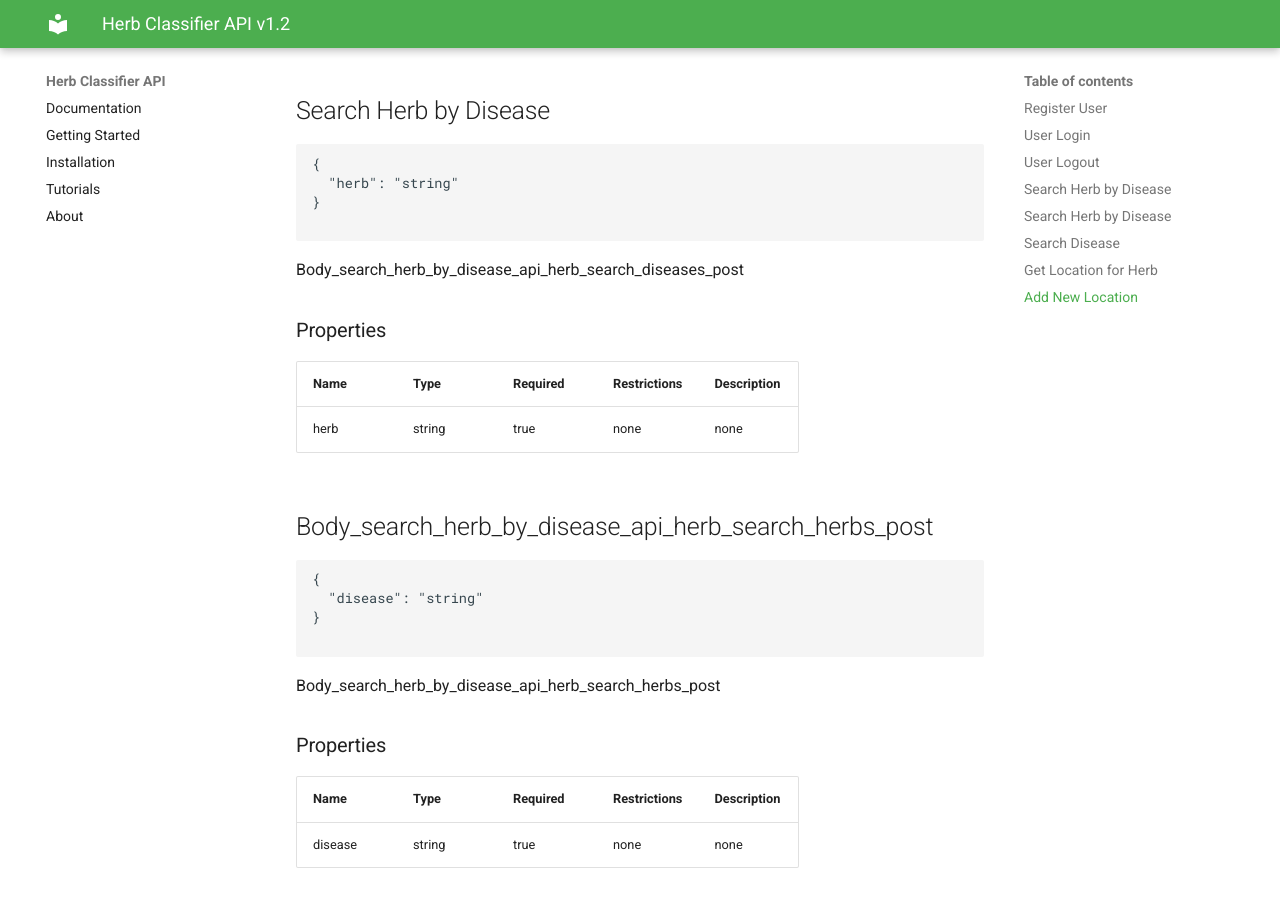
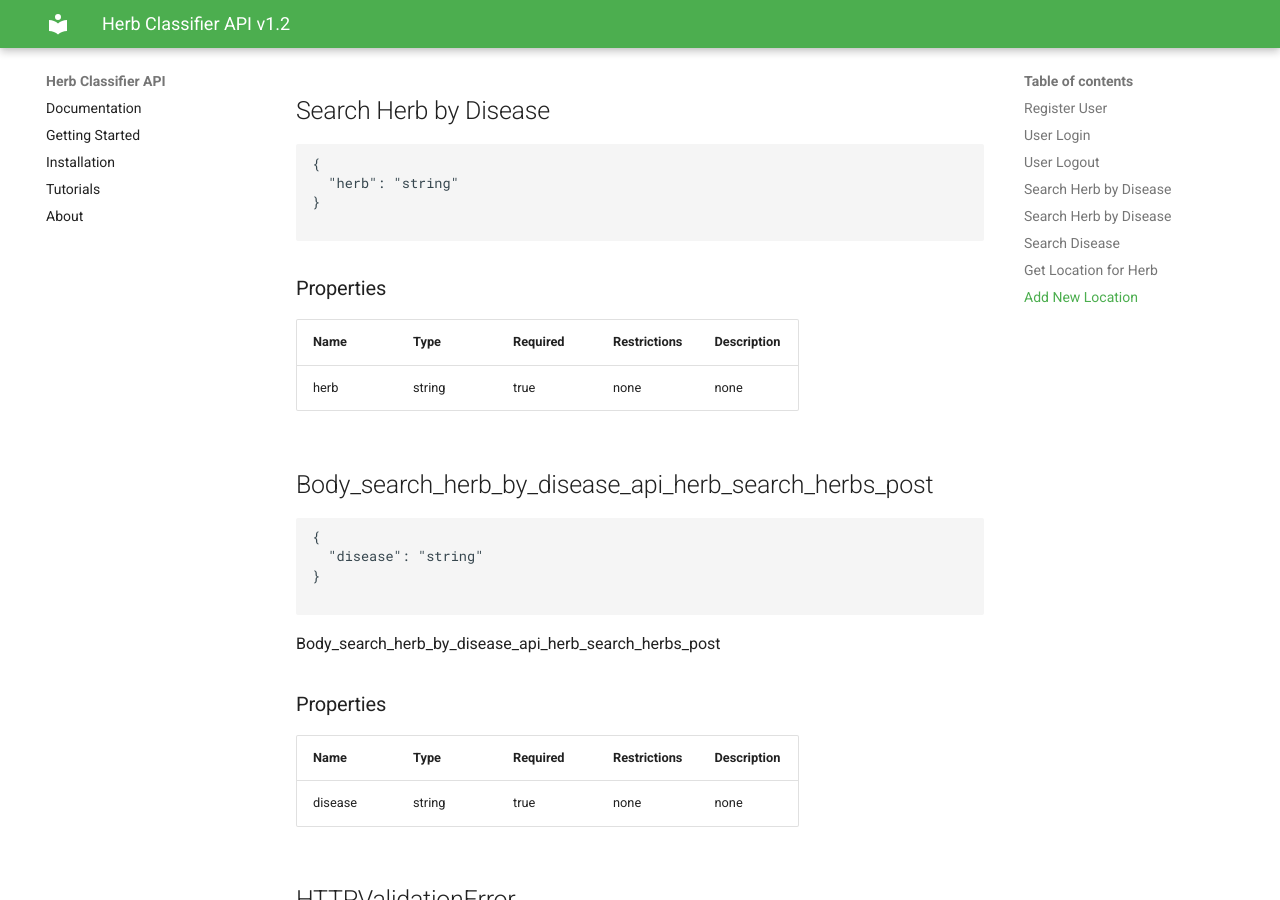
Before and after one commit to dilshankarunarathne/herb-classifier-backend, an MkDocs documentation site: the page built from docs/api_documentation.md, in a window 1280 px wide and 900 px high, scrolled down 37496 px. Built offline with MkDocs 1.6.1 and Material for MkDocs 9.7.7, drawn with Linux system fonts in a browser that asks for light colours.

Commit message:
Update api_documentation.md

````diff
--- a/docs/api_documentation.md
+++ b/docs/api_documentation.md
@@ -1926,7 +1926,6 @@
 
 ```
 
-Body_search_herb_by_disease_api_herb_search_diseases_post
 
 ### Properties
 
````
